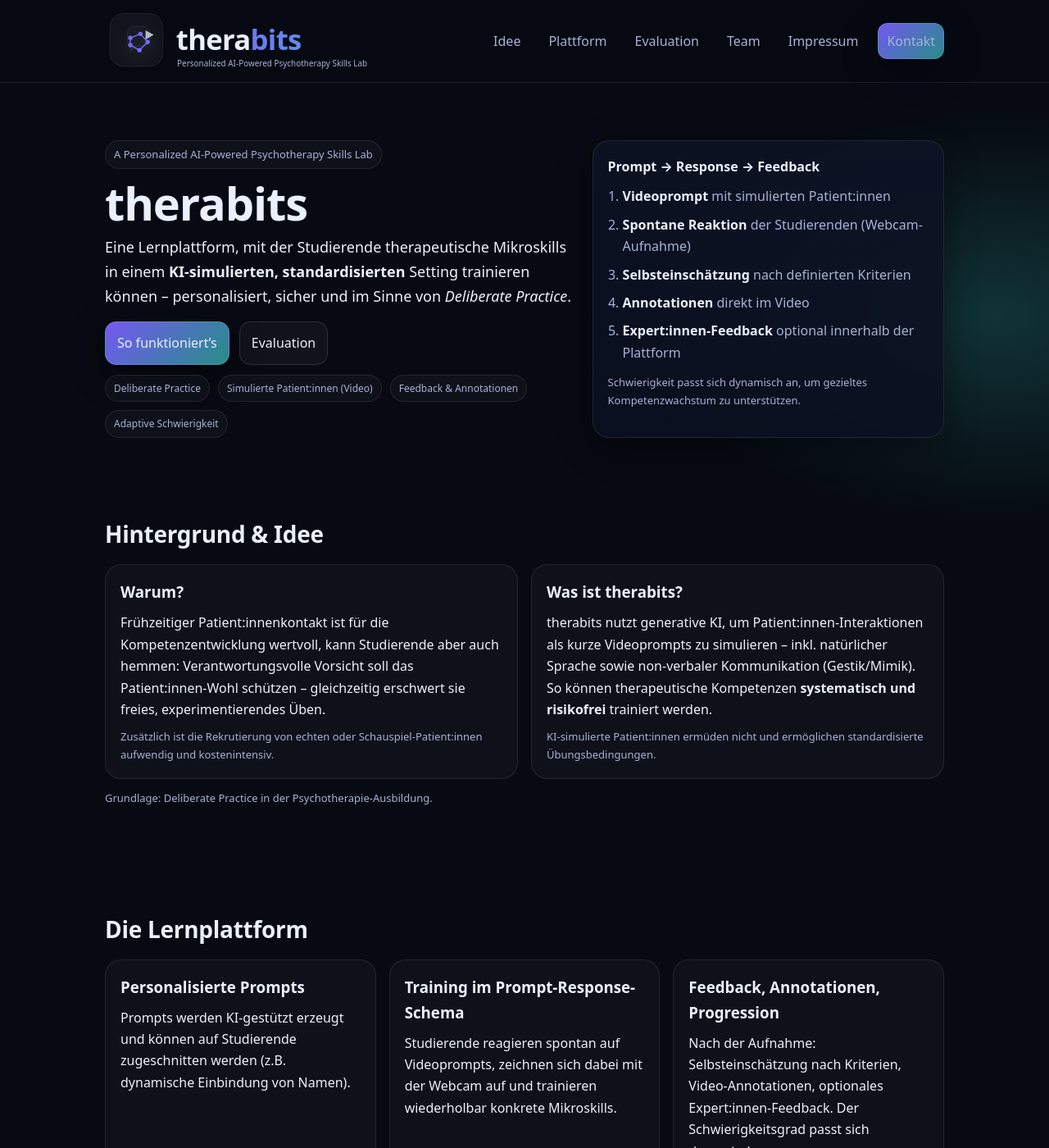
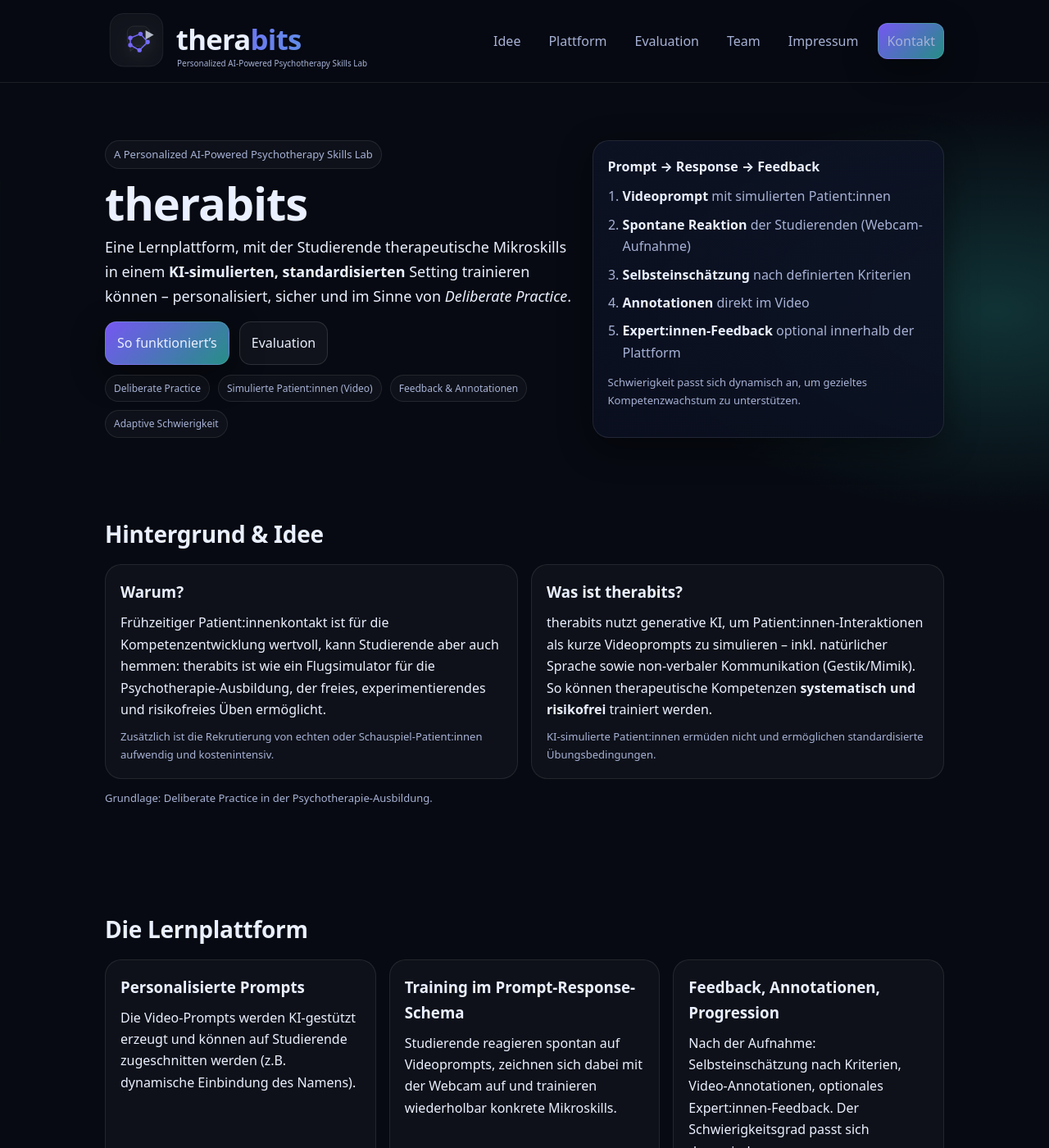
Before and after one commit to westermannlab/westermannlab.github.io, a Jekyll site: the page built from therabits/index.md, in a window 1280 px wide and 1400 px high. Shown: the whole window at 82% size. Built offline with Jekyll 4.4.1, drawn with Linux system fonts in a browser that asks for light colours; some of the changed text lies outside the part shown.

```diff
--- a/_layouts/default.html
+++ b/_layouts/default.html
@@ -17,7 +17,7 @@
   <body>
     <header class="topbar" id="top">
       <div class="wrap topbar-inner">
-        <a class="brand" href="{{ '/' | relative_url }}" aria-label="westermannlab Home">
+        <a class="brand" href="{{ '/therabits/' | relative_url }}" aria-label="therabits Home">
           <img src="{{ '/assets/img/logo-therabits.svg' | relative_url }}" alt="therabits logo" class="brand-logo" />
         </a>
 
--- a/therabits/index.md
+++ b/therabits/index.md
@@ -14,12 +14,10 @@
                 in einem <strong>KI-simulierten, standardisierten</strong> Setting trainieren können –
                 personalisiert, sicher und im Sinne von <em>Deliberate Practice</em>.
             </p>
-
             <div class="cta-row">
                 <a class="btn" href="#plattform">So funktioniert’s</a>
                 <a class="btn btn-ghost" href="#evaluation">Evaluation</a>
             </div>
-
             <div class="badges">
                 <span class="badge">Deliberate Practice</span>
                 <span class="badge">Simulierte Patient:innen (Video)</span>
@@ -27,7 +25,6 @@
                 <span class="badge">Adaptive Schwierigkeit</span>
             </div>
         </div>
-
         <div class="hero-card" aria-label="Produkt-Skizze">
             <div class="card">
                 <div class="card-title">Prompt → Response → Feedback</div>
@@ -43,7 +40,6 @@
                 </p>
             </div>
         </div>
-
     </div>
 </div>
 
@@ -55,15 +51,14 @@
                 <h3>Warum?</h3>
                 <p>
                     Frühzeitiger Patient:innenkontakt ist für die Kompetenzentwicklung wertvoll,
-                    kann Studierende aber auch hemmen: Verantwortungsvolle Vorsicht soll das
-                    Patient:innen-Wohl schützen – gleichzeitig erschwert sie freies, experimentierendes Üben.
+                    kann Studierende aber auch hemmen: therabits ist wie ein Flugsimulator für die Psychotherapie-Ausbildung,
+der freies, experimentierendes und risikofreies Üben ermöglicht.
                 </p>
                 <p class="muted small">
                     Zusätzlich ist die Rekrutierung von echten oder Schauspiel-Patient:innen aufwendig und
                     kostenintensiv.
                 </p>
             </div>
-
             <div class="panel">
                 <h3>Was ist therabits?</h3>
                 <p>
@@ -79,23 +74,20 @@
         <p class="muted small">
             Grundlage: Deliberate Practice in der Psychotherapie-Ausbildung.
         </p>
-
     </div>
 </section>
 
 <section class="section" id="plattform">
     <div class="wrap">
         <h2>Die Lernplattform</h2>
-
         <div class="grid-3">
             <div class="panel">
                 <h3>Personalisierte Prompts</h3>
                 <p>
-                    Prompts werden KI-gestützt erzeugt und können auf Studierende zugeschnitten werden
-                    (z.B. dynamische Einbindung von Namen).
+                    Die Video-Prompts werden KI-gestützt erzeugt und können auf Studierende zugeschnitten werden
+                    (z.B. dynamische Einbindung des Namens).
                 </p>
             </div>
-
             <div class="panel">
                 <h3>Training im Prompt-Response-Schema</h3>
                 <p>
@@ -103,7 +95,6 @@
                     und trainieren wiederholbar konkrete Mikroskills.
                 </p>
             </div>
-
             <div class="panel">
                 <h3>Feedback, Annotationen, Progression</h3>
                 <p>
@@ -112,7 +103,6 @@
                 </p>
             </div>
         </div>
-
         <div class="panel highlight">
             <h3>Kompetenzbereiche (Beispiele)</h3>
             <ul class="bullets">
@@ -121,14 +111,12 @@
                 <li>Weitere therapeutische Mikroskills je Kompetenzbereich</li>
             </ul>
         </div>
-
     </div>
 </section>
 
 <section class="section" id="evaluation">
     <div class="wrap">
         <h2>Machbarkeit, Evaluation</h2>
-
         <div class="grid-2">
             <div class="panel">
                 <h3>Machbarkeit</h3>
@@ -137,7 +125,6 @@
                     professionell implementiert werden.
                 </p>
             </div>
-
             <div class="panel">
                 <h3>Empirische Evaluation</h3>
                 <ul class="bullets">
@@ -147,19 +134,16 @@
                 </ul>
             </div>
         </div>
-
         <p class="muted small">
             Perspektive: transdisziplinärer Einsatz (z.B. Medizin, Pflegewissenschaften) und potenziell auch in
             Prüfungsformaten.
         </p>
-
     </div>
 </section>
 
 <section class="section" id="team">
     <div class="wrap">
         <h2>Team</h2>
-
         <div class="grid-2">
             <div class="panel">
                 <h3>Univ.-Prof. Dr. Stefan Westermann</h3>
@@ -167,7 +151,6 @@
                 <p>
                 </p>
             </div>
-
             <div class="panel">
                 <h3>Univ.-Prof. Dr. Thomas Ostermann</h3>
                 <p class="muted">Lehrstuhl für Forschungsmethodik und Statistik in der Psychologie</p>
@@ -179,45 +162,38 @@
                 <p class="muted">Lehrstuhl für Klinische Psychologie und Psychotherapie IV</p>
                 <p class="muted"></p>
             </div>
+            <div class="panel">
+            <h3>Kooperation & Ausblick</h3>
+                <p class="muted">
+                    Aufbau transdisziplinärer Kooperationen zur evidenzbasierten, kompetenzorientierten Lehre im
+                    Gesundheitssystem.
+                </p>
+            </div>
         </div>
-
-
-        <div class="panel">
-            <h3>Kooperation & Ausblick</h3>
-            <p class="muted">
-                Aufbau transdisziplinärer Kooperationen zur evidenzbasierten, kompetenzorientierten Lehre im
-                Gesundheitssystem.
-            </p>
-        </div>
-
     </div>
 </section>
 
 <section class="section" id="impressum">
     <div class="wrap">
         <h2>Impressum</h2>
-
         <div class="panel">
             <p class="muted">
                 <strong>Angaben gemäß § 5 TMG</strong><br/>
                 Univ.-Prof. Dr. Stefan Westermann<br/>
-                Lehrstuhl für Klinische Psychologie und Psychotherapie IV<br/>
                 Universität Witten/Herdecke – Fakultät für Gesundheit<br/>
                 Department für Psychologie und Psychotherapie<br/>
+                Lehrstuhl für Klinische Psychologie und Psychotherapie IV<br/>
                 Alfred-Herrhausen-Straße 44<br/>
                 D-58455 Witten
             </p>
-
             <p class="muted">
                 <strong>Kontakt</strong><br/>
                 E-Mail: <a href="mailto:stefan.westermann@uni-wh.de">stefan.westermann@uni-wh.de</a>
             </p>
-
             <p class="muted small">
                 Hinweis: Diese Seite dient der Information über das Projekt „therabits“.
             </p>
         </div>
-
     </div>
 </section>
 
@@ -226,11 +202,10 @@
         <div class="panel">
             <h2>Interesse an Kooperation oder Pilotierung?</h2>
             <p class="lead">
-                Schreiben Sie gern eine E-Mail oder nutzen Sie das GitHub-Repository für Updates.
+                Schreiben Sie gern eine E-Mail.
             </p>
             <div class="cta-row">
                 <a class="btn" href="mailto:stefan.westermann@uni-wh.de">E-Mail schreiben</a>
-                <a class="btn btn-ghost" href="https://github.com/westermannlab">GitHub</a>
             </div>
         </div>
     </div>
```
